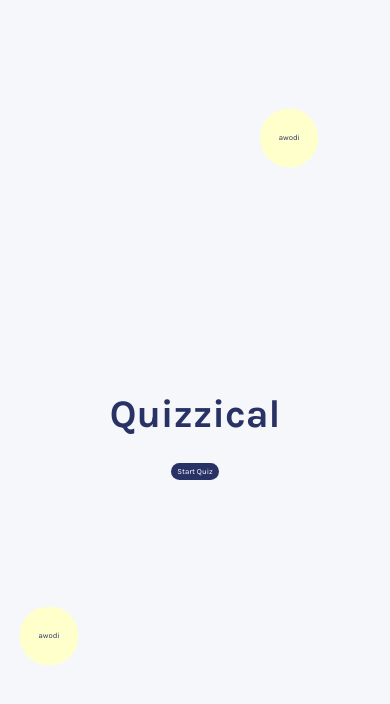
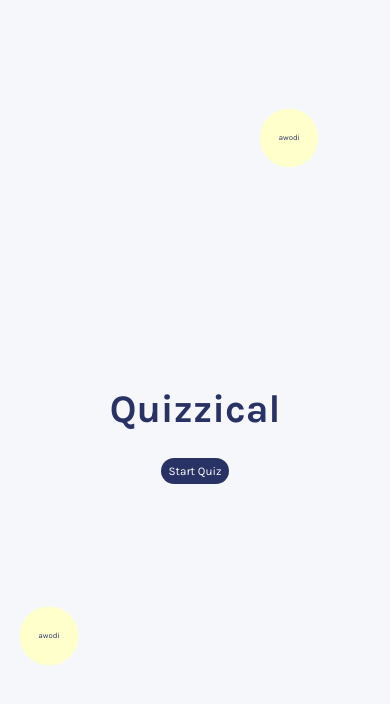
Before and after one commit to Ochiponu-Awodi/Awodi-Quizzical, a React (Vite) app: page / in a window 390 px wide. Shown: the top 704 px of the page. Built offline with nearby package versions, Linux system fonts and the light colour scheme.

Commit message:
developing

```diff
--- a/src/Components/Start-Page.css
+++ b/src/Components/Start-Page.css
@@ -19,8 +19,8 @@ h1 {
     }
 
     .start-button {
-        font-size: 2vw !important;
-        padding: 1% 1.5% !important;
+        font-size: 3vw !important;
+        padding: 1.5% 2% !important;
     }
 }
 
@@ -30,8 +30,8 @@ h1 {
     }
 
     .start-button {
-        font-size: 2vw !important;
-        padding: 1% 1.5% !important;
+        font-size: 3vw !important;
+        padding: 1.5% 2% !important;
     }
 }
 
```
